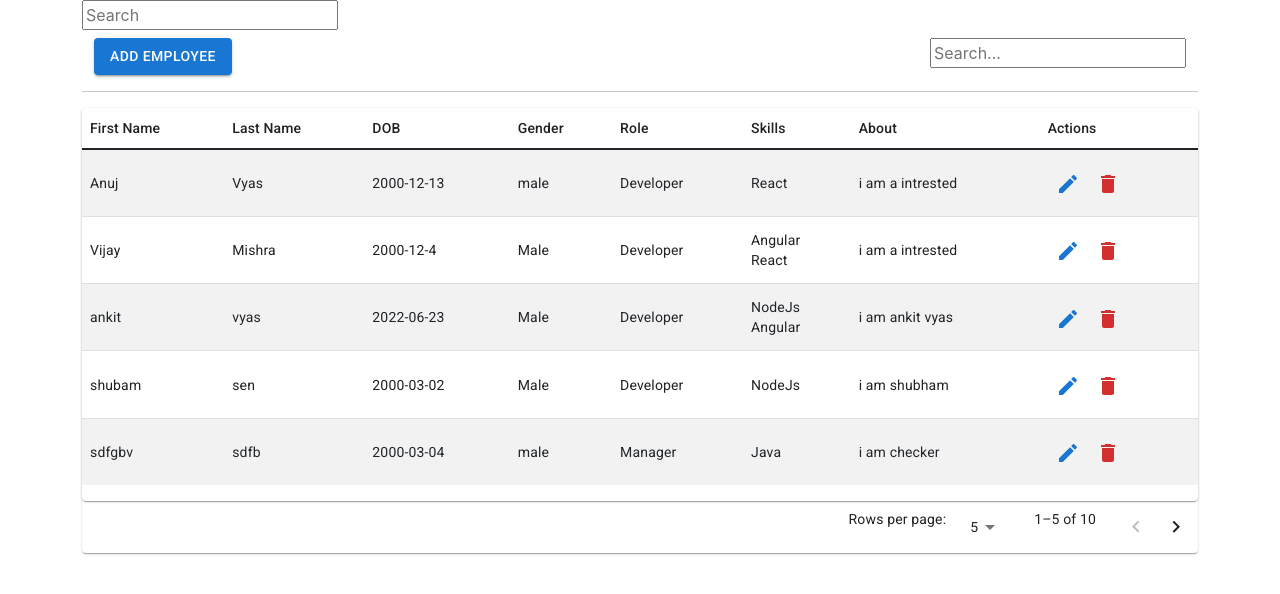
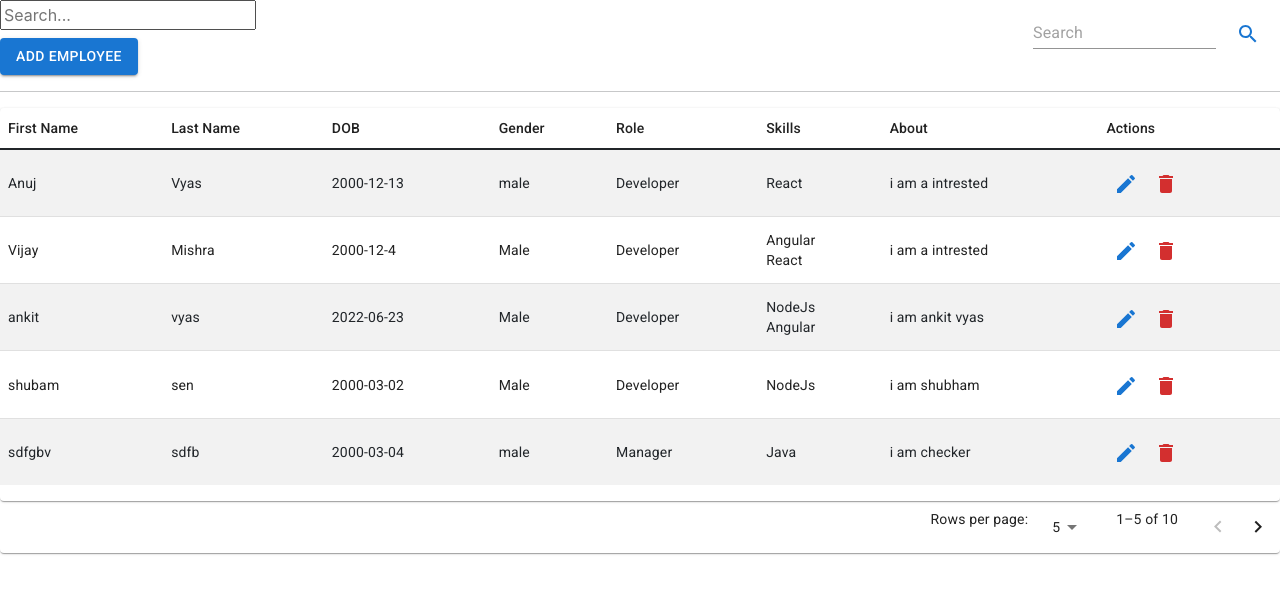
Before and after one commit to anujvyas1002/EmpoyeeProject, a React (Create React App) app in the folder updateEmployeeProject/EmpoyeeProject/: page / in a window 1280 px wide. Shown: the top 594 px of the page. Built offline with nearby package versions, Linux system fonts and the light colour scheme; data requests are answered from the project's data file.

Commit message:
ui update

```diff
--- a/updateEmployeeProject/EmpoyeeProject/src/components/AddEmployee.js
+++ b/updateEmployeeProject/EmpoyeeProject/src/components/AddEmployee.js
@@ -114,7 +114,7 @@ const AddEmployee = (props) => {
 
   return (
     <div>
-      <div className="container">
+
         <Button
           className="mt-2"
           variant="contained"
@@ -350,7 +350,7 @@ const AddEmployee = (props) => {
           </Modal.Body>
         </Modal>
       </div>
-    </div>
+
   );
 };
 
--- a/updateEmployeeProject/EmpoyeeProject/src/components/EmployeeTable.js
+++ b/updateEmployeeProject/EmpoyeeProject/src/components/EmployeeTable.js
@@ -13,6 +13,10 @@ import TableRow from "@mui/material/TableRow";
 import Paper from "@mui/material/Paper";
 import TablePagination from "@mui/material/TablePagination";
 import IconButton from "@mui/material/IconButton";
+import SearchOutlinedIcon from '@mui/icons-material/SearchOutlined';
+
+import { Button, Input } from "@mui/material";
+
 
 const EmployeeTable = () => {
   const [employees, setEmployees] = useState([]);
@@ -94,18 +98,31 @@ const EmployeeTable = () => {
 
   return (
     <div>
-      <div className="container">
-        <div>
-          <input
+
+      <div>
+        <div className="float-end mt-3">
+          <Input
             placeholder="Search"
             value={filterVal || ""}
             onChange={(e) => handleFilter(e)}
           />
+          <Button><SearchOutlinedIcon/></Button>
         </div>
-        <SearchEmployee />
-        <AddEmployee fetchAllRecord={fetchAllRecord} />
-        <hr></hr>
-        <Paper sx={{ width: "100%", mb: 2 }}>
+
+
+       <SearchEmployee/>
+
+        <div>
+          <div><AddEmployee fetchAllRecord={fetchAllRecord} /></div>
+
+        </div>
+
+
+
+
+
+         <hr></hr>
+        <Paper sx={{ width: "100%", mb: 0 }}>
           <TableContainer component={Paper}>
             <Table sx={{ minWidth: 650 }} className='table table-striped table-hover'  size="small" aria-label="simple table">
               <TableHead>
--- a/updateEmployeeProject/EmpoyeeProject/src/components/SearchEmployee.js
+++ b/updateEmployeeProject/EmpoyeeProject/src/components/SearchEmployee.js
@@ -13,12 +13,13 @@ function SearchEmployee() {
   }, [query]);
 
   return (
-    <div className="container">
+    <div >
       <input
-        className="search float-end  mt-2"
+
         placeholder="Search..."
         onChange={(e) => setQuery(e.target.value)}
       />
+
     </div>
   );
 }
```
